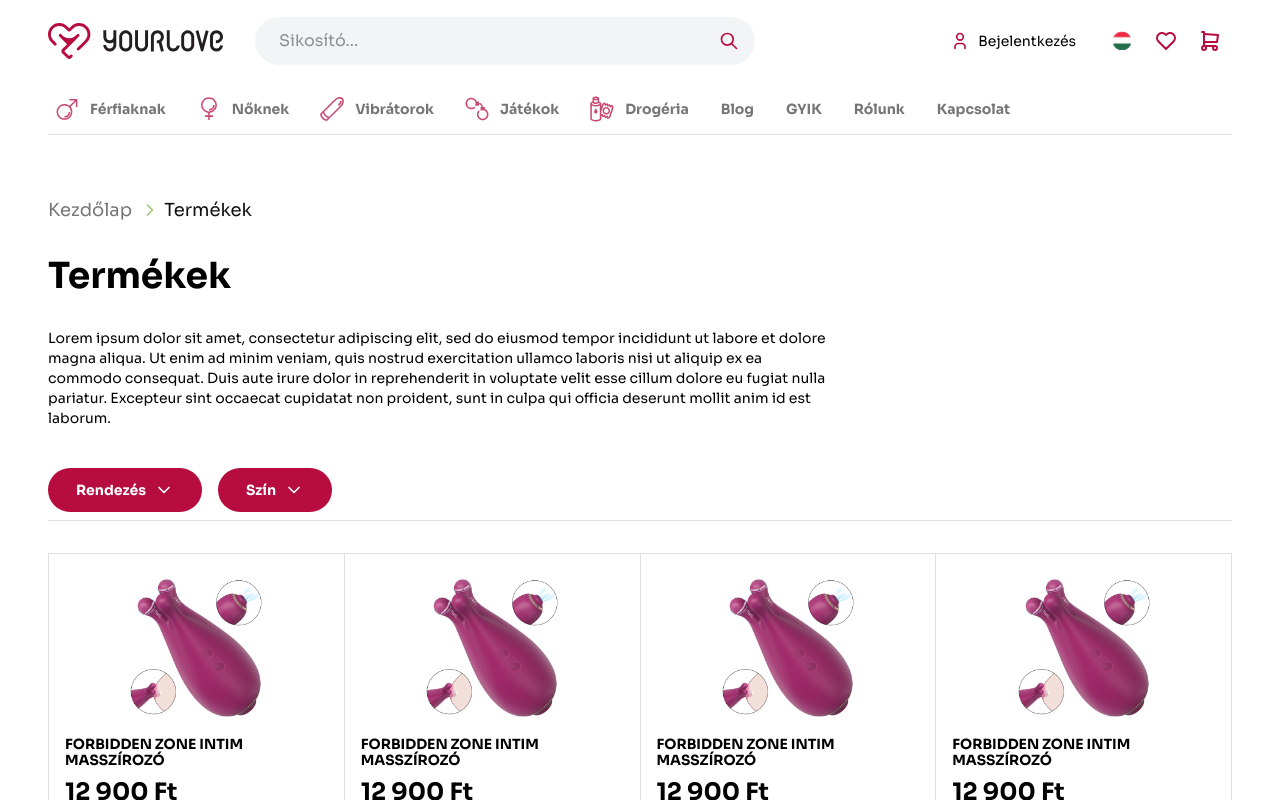
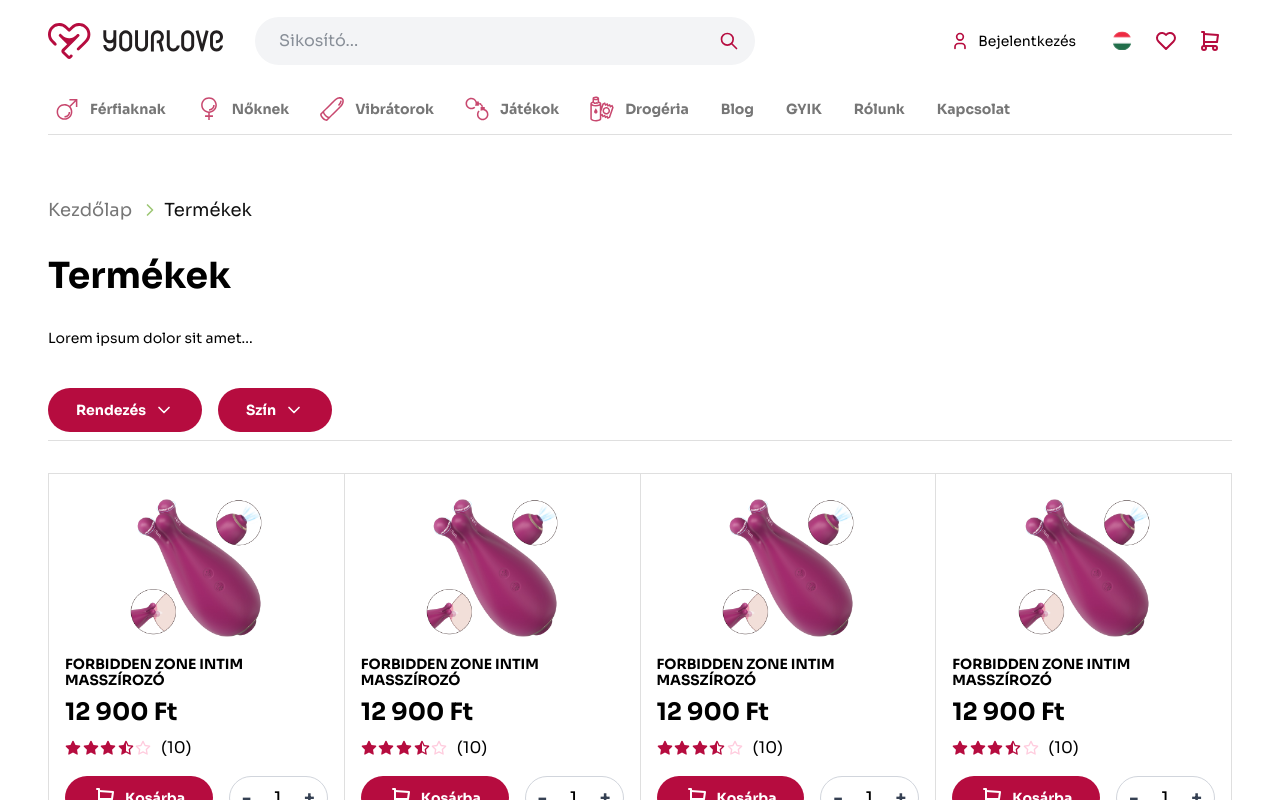
Before and after one commit to diceboi/yourlove, a Next.js app: page /termekek in a window 1280 px wide. Shown: the top 800 px of the page. Built offline with nearby package versions, Linux system fonts and the light colour scheme.

Commit message:
suspense

```diff
--- a/app/components/BlogHero.jsx
+++ b/app/components/BlogHero.jsx
@@ -5,6 +5,7 @@
 import H1 from "./UI/Texts/H1";
 import Paragraph from "./UI/Texts/Paragraph";
 import CategoryFilterBar from "./BlogCategoryFilterBar";
+import { Suspense } from "react";
 
 export default function BlogHero() {
   return (
@@ -24,7 +25,9 @@
           </div>
         </div>
         <div className="absolute lg:-bottom-6 -bottom-12 z-10">
-          <CategoryFilterBar />
+          <Suspense fallback={<div>Betöltés...</div>}>
+            <CategoryFilterBar />
+          </Suspense>
         </div>
       </div>
     </>
--- a/app/termekek/page.jsx
+++ b/app/termekek/page.jsx
@@ -1,6 +1,6 @@
 "use client";
 
-import { useState } from "react";
+import { useState, Suspense } from "react";
 import { useRouter, useSearchParams } from "next/navigation";
 import H2 from "@/app/components/UI/Texts/H2";
 import Breadcrumbs from "@/app/components/UI/Breadcrumbs";
@@ -12,42 +12,14 @@
 import FilterChipButton from "../components/UI/Buttons/FilterChipButton";
 import ProductListItem from "../components/UI/ProductListItem";
 
-export default function Page() {
-  const [selectedCategory, setSelectedCategory] = useState("");
-  const router = useRouter();
+function FilterSection({ updateFilter }) {
   const searchParams = useSearchParams();
-
-  const updateFilter = (key, value) => {
-    const params = new URLSearchParams(searchParams.toString());
-
-    if (value) {
-      params.set(key, value);
-    } else {
-      params.delete(key);
-    }
-
-    router.push(`?${params.toString()}`);
-  };
 
   const selectedColor = searchParams.get("color") || "";
   const selectedSort = searchParams.get("arrange") || "";
 
   return (
-    <div className="w-full xl:pt-28 pt-20 xl:pb-8 pb-4 px-4 xl:px-12">
-      <div className="flex flex-col lg:gap-8 gap-4">
-        <Breadcrumbs />
-        <H2>Termékek</H2>
-        <Paragraph classname={"xl:w-8/12 w-full"}>
-          Lorem ipsum dolor sit amet, consectetur adipiscing elit, sed do
-          eiusmod tempor incididunt ut labore et dolore magna aliqua. Ut enim ad
-          minim veniam, quis nostrud exercitation ullamco laboris nisi ut
-          aliquip ex ea commodo consequat. Duis aute irure dolor in
-          reprehenderit in voluptate velit esse cillum dolore eu fugiat nulla
-          pariatur. Excepteur sint occaecat cupidatat non proident, sunt in
-          culpa qui officia deserunt mollit anim id est laborum.
-        </Paragraph>
-        {/* Szűrő */}
-        <div className="flex flex-col sticky top-0 left-0 z-40 bg-white border-b border-[var(--border)] py-0 2xl:py-4">
+    <>
       <div className="flex flex-row gap-4 py-2">
         <FilterArrange
           label="Rendezés"
@@ -73,8 +45,8 @@
           onChange={(label) => updateFilter("color", label)}
         />
       </div>
-          {/* Aktív szűrés megjelenítése */}
-          <div className={`flex flex-row flex-wrap gap-2 ${selectedColor || selectedSort ? 'py-2':'py-0'}`}>
+
+      <div className={`flex flex-row flex-wrap gap-2 ${selectedColor || selectedSort ? 'py-2' : 'py-0'}`}>
         {selectedSort && (
           <FilterChipButton
             title={selectedSort}
@@ -92,21 +64,47 @@
           />
         )}
       </div>
+    </>
+  );
+}
+
+export default function Page() {
+  const [selectedCategory, setSelectedCategory] = useState("");
+  const router = useRouter();
+
+  const updateFilter = (key, value) => {
+    const params = new URLSearchParams(window.location.search);
+
+    if (value) {
+      params.set(key, value);
+    } else {
+      params.delete(key);
+    }
+
+    router.push(`?${params.toString()}`);
+  };
+
+  return (
+    <div className="w-full xl:pt-28 pt-20 xl:pb-8 pb-4 px-4 xl:px-12">
+      <div className="flex flex-col lg:gap-8 gap-4">
+        <Breadcrumbs />
+        <H2>Termékek</H2>
+        <Paragraph classname={"xl:w-8/12 w-full"}>
+          Lorem ipsum dolor sit amet...
+        </Paragraph>
+
+        {/* Szűrő rész Suspense-ben */}
+        <div className="flex flex-col sticky top-0 left-0 z-40 bg-white border-b border-[var(--border)] py-0 2xl:py-4">
+          <Suspense fallback={<div>Betöltés...</div>}>
+            <FilterSection updateFilter={updateFilter} />
+          </Suspense>
         </div>
-        {/* Szűrt termékek megjelenítése */}
+
+        {/* Termék lista */}
         <div className="grid lg:grid-cols-4 grid-cols-2 border-t border-l border-[var(--border)]">
-            <ProductListItem />
-            <ProductListItem />
-            <ProductListItem />
-            <ProductListItem />
-            <ProductListItem />
-            <ProductListItem />
-            <ProductListItem />
-            <ProductListItem />
-            <ProductListItem />
-            <ProductListItem />
-            <ProductListItem />
-            <ProductListItem />
+          {Array.from({ length: 12 }).map((_, i) => (
+            <ProductListItem key={i} />
+          ))}
         </div>
       </div>
     </div>
```
Lines whose indentation alone changed are shown as unchanged.
